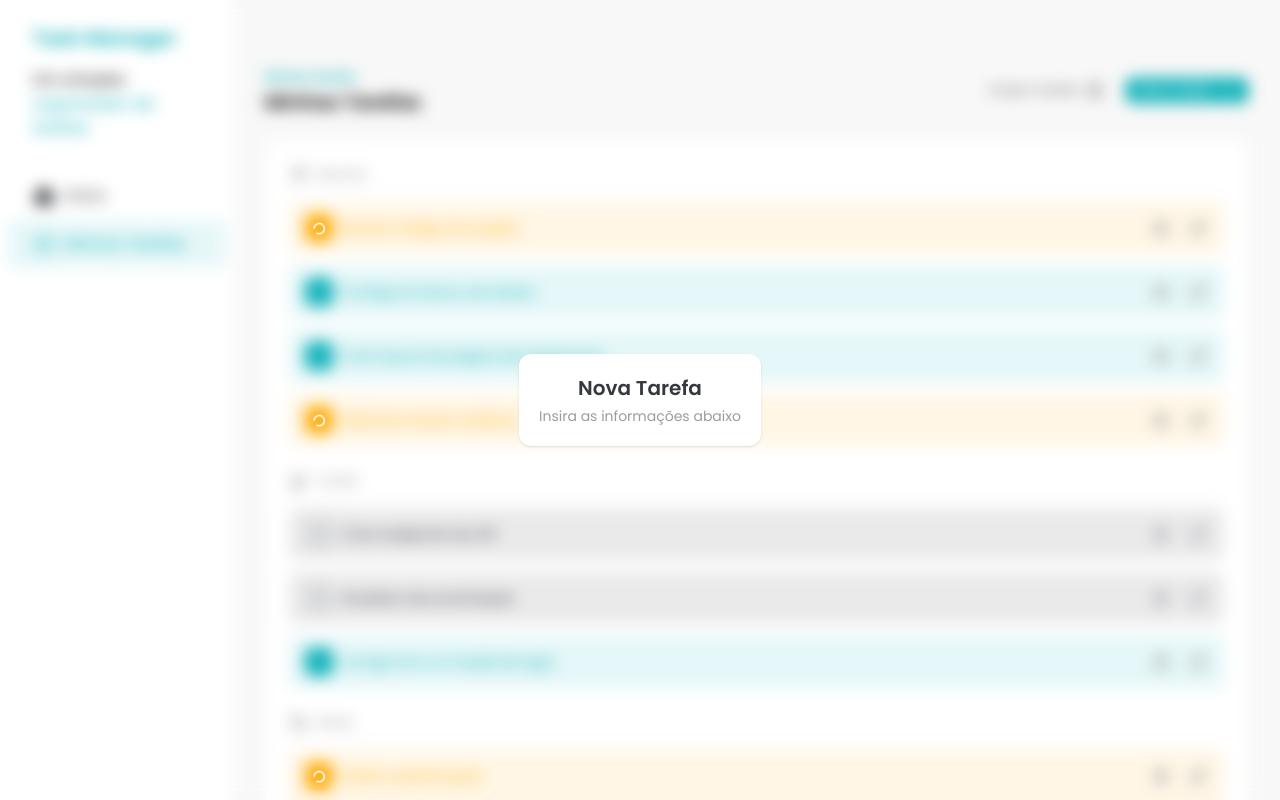
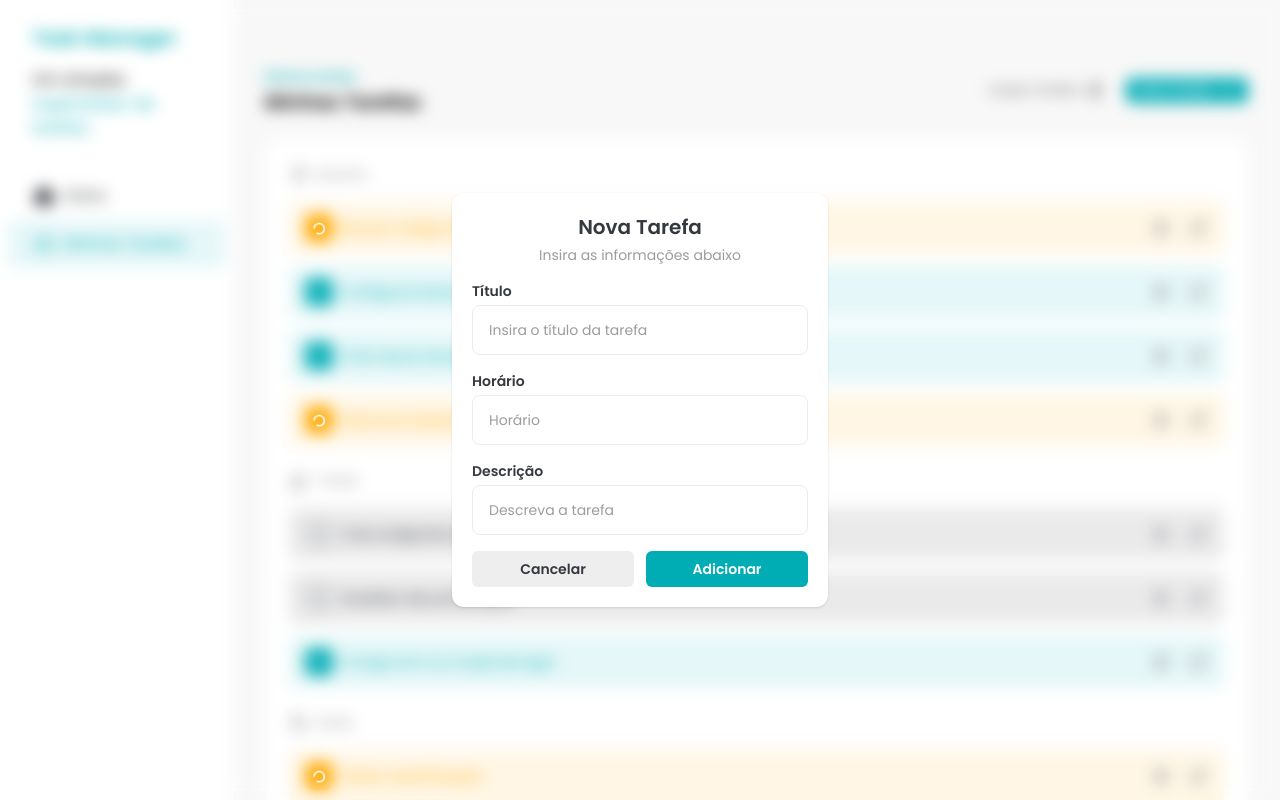
Before and after one commit to PauloRicardofsa98/task-manager, a React (Vite) app: page / in a window 1280 px wide. Both pictures are taken after a click on the button "Nova Tarefa". Shown: the top 800 px of the page. Built offline with nearby package versions, Linux system fonts and the light colour scheme.

Commit message:
feat: enhance AddTaskDialog with input fields and close handler

```diff
--- a/src/components/AddTaskDialog.jsx
+++ b/src/components/AddTaskDialog.jsx
@@ -1,15 +1,45 @@
 import { createPortal } from "react-dom";
 
-const AddTaskDialog = ({ isOpen }) => {
+import Button from "./Button";
+import Input from "./Input";
+
+const AddTaskDialog = ({ isOpen, handleClose }) => {
   if (!isOpen) return null;
 
   return createPortal(
     <div className="fixed bottom-0 left-0 top-0 flex h-screen w-screen items-center justify-center backdrop-blur">
       <div className="rounded-xl bg-white p-5 text-center shadow">
         <h2 className="text-xl font-semibold text-[#35383E]">Nova Tarefa </h2>
-        <p className="mt-1 text-sm text-[#9A9C9F]">
+        <p className="mb-4 mt-1 text-sm text-[#9A9C9F]">
           Insira as informações abaixo
         </p>
+
+        <div className="flex w-[336px] flex-col space-y-4">
+          <Input
+            id="title"
+            label="Título"
+            placeholder="Insira o título da tarefa"
+          />
+          <Input title="time" label="Horário" placeholder="Horário" />
+          <Input
+            id="description"
+            label="Descrição"
+            placeholder="Descreva a tarefa"
+          />
+          <div className="flex gap-3">
+            <Button
+              size="large"
+              variant="secondary"
+              className="w-full"
+              onClick={handleClose}
+            >
+              Cancelar
+            </Button>
+            <Button size="large" className="w-full">
+              Adicionar
+            </Button>
+          </div>
+        </div>
       </div>
     </div>,
     document.body,
--- a/src/components/Tasks.jsx
+++ b/src/components/Tasks.jsx
@@ -70,7 +70,10 @@ const Tasks = () => {
             Nova Tarefa <AddIcon />
           </Button>
 
-          <AddTaskDialog isOpen={addTaskDialogIsOpen} />
+          <AddTaskDialog
+            isOpen={addTaskDialogIsOpen}
+            handleClose={() => setAddTaskDialogIsOpen(false)}
+          />
         </div>
       </div>
 
```
